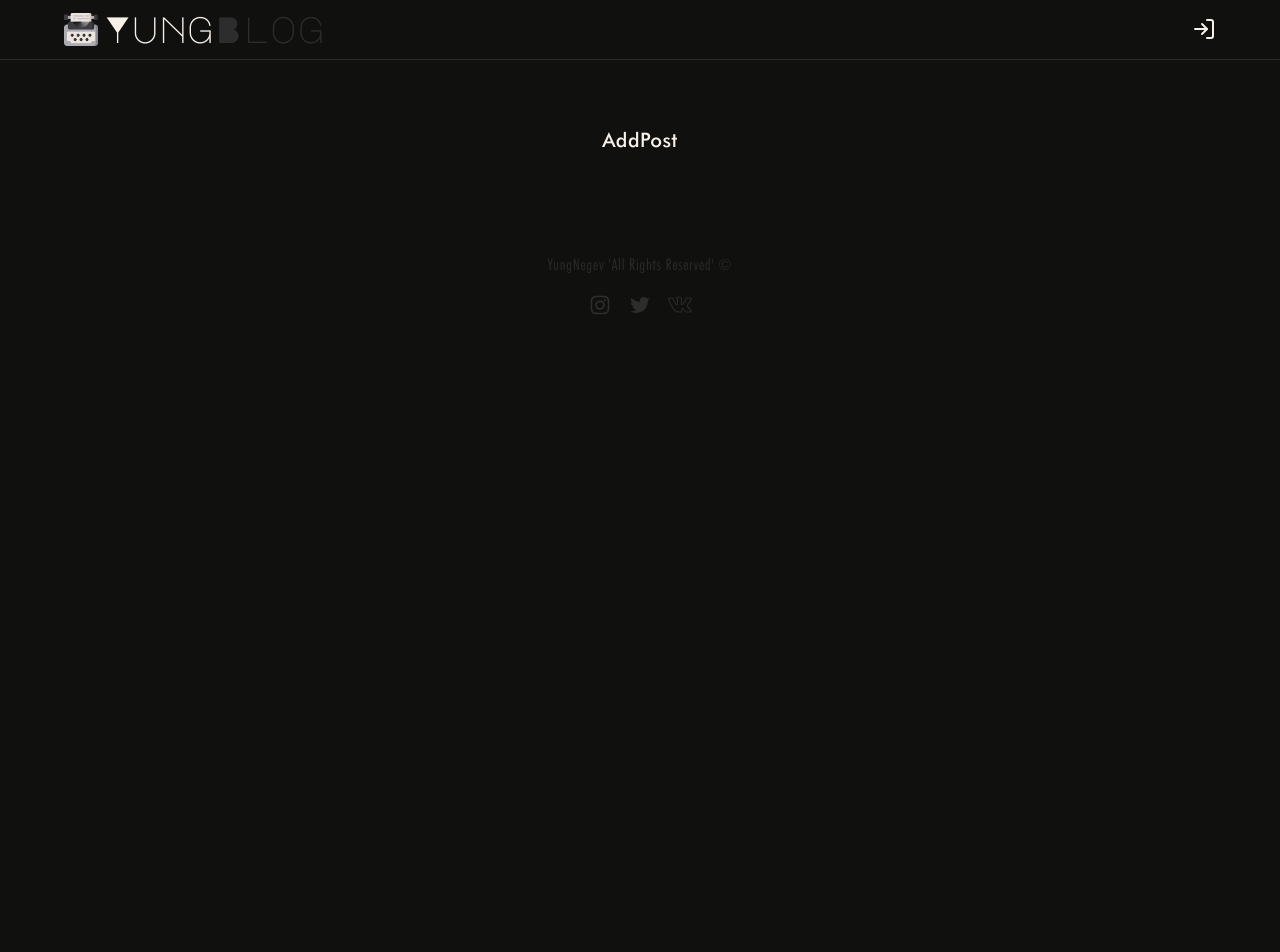
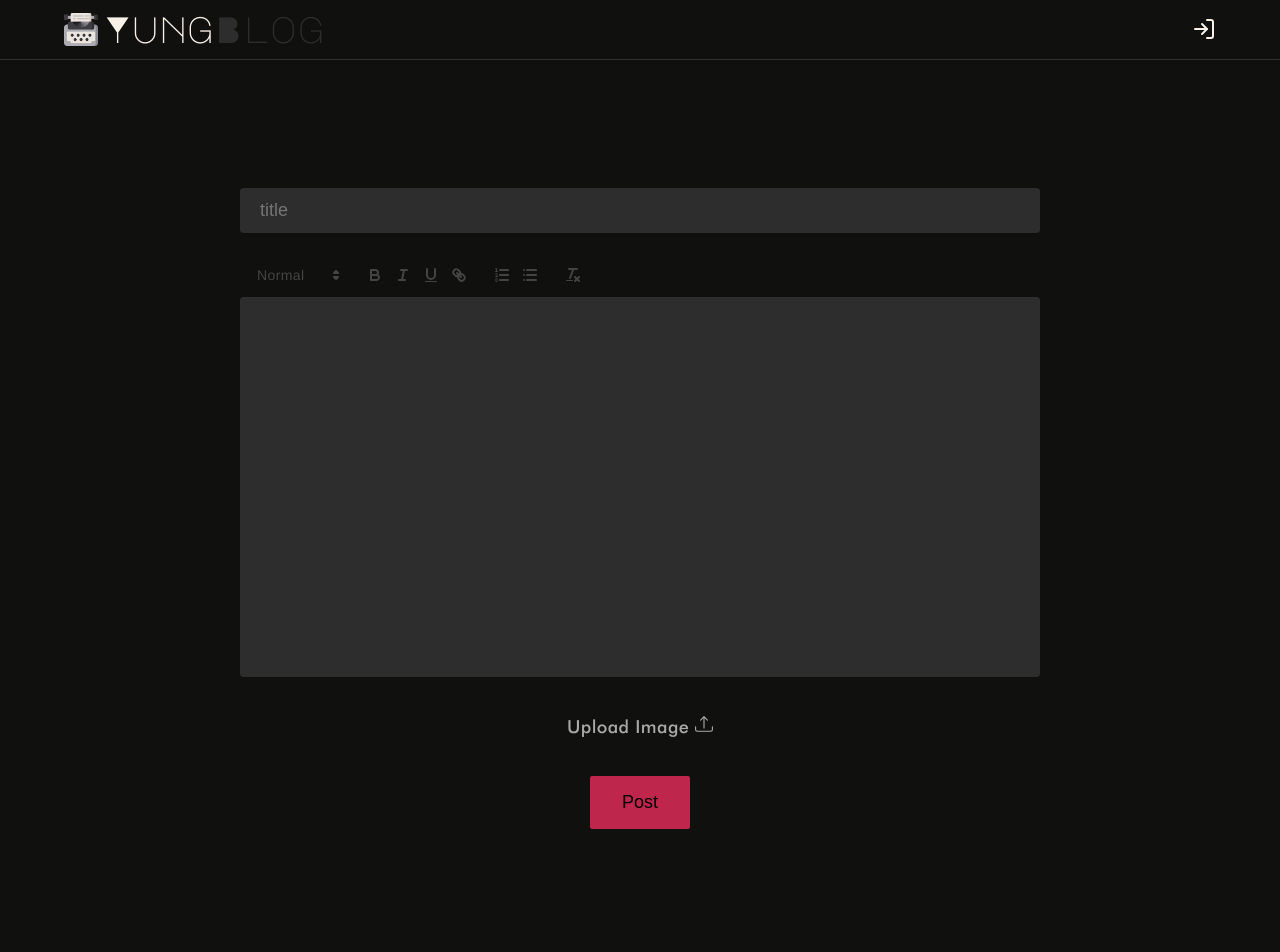
Before and after one commit to yungnegev/yung-blog, a React (Vite) app: page /add-post in a window 1280 px wide. Shown: the top 952 px of the page. Before the commit the page ends 800 px from the top, so only its background shows below. Built offline with nearby package versions, Linux system fonts and the light colour scheme; no server answers.

Commit message:
Add post functionality.

```diff
--- a/package.json
+++ b/package.json
@@ -15,6 +15,7 @@
     "react-dom": "^18.2.0",
     "react-hook-form": "^7.40.0",
     "react-icons": "^4.7.1",
+    "react-quill": "^2.0.0",
     "react-redux": "^8.0.5",
     "react-router-dom": "^6.4.5",
     "redux-logger": "^3.0.6",
--- a/src/components/Navbar.jsx
+++ b/src/components/Navbar.jsx
@@ -30,7 +30,7 @@ const Navbar = () => {
         {
           isAuth
               ? <div className='menu-isauth'><Link to='/add-post'><TfiWrite/></Link><div onClick={onClickLogout}><FiLogOut/></div></div>
-              : <Link clasName='login-link' to='/login'><FiLogIn /></Link>
+              : <Link className='login-link' to='/login'><FiLogIn /></Link>
         }
       </div>
     </nav>
--- a/src/components/PostSkeleton.jsx
+++ b/src/components/PostSkeleton.jsx
@@ -7,9 +7,16 @@ import { apiUrl } from '../utils/axios'
 
 
 const PostSkeleton = ({ imageUrl, user, title, viewsCount, createdAt, id, text }) => {
-  return (
+
+    const createMarkup = () => {
+        if (text){
+            return {__html: `${text}`}
+        }
+    }
+
+    return (
     <div className='post-wrapper'>
-        <div className='post-img'>
+        <div className='post-img' id='post-img'>
             <img src={ imageUrl ? apiUrl + imageUrl : '' } alt="" />
         </div>
         <div className='user'>
@@ -29,8 +36,7 @@ const PostSkeleton = ({ imageUrl, user, title, viewsCount, createdAt, id, text }
                 <AiOutlineEye/><span>{viewsCount ? viewsCount : ''}</span>
             </div>
         </div>
-        <div className='post-body'>
-            {text ? text : ''}
+        <div className='post-body' dangerouslySetInnerHTML={createMarkup()} >
         </div>
     </div>
   )
--- a/src/pages/AddPost.jsx
+++ b/src/pages/AddPost.jsx
@@ -1,8 +1,62 @@
-import React from 'react'
+import React, { useState } from 'react'
+import ReactQuill from 'react-quill'
+import 'react-quill/dist/quill.snow.css'
+import { BsUpload } from 'react-icons/bs'
+import { useDispatch } from 'react-redux'
+import { sendPost } from '../redux/slices/SendPost'
+import axios from '../utils/axios'
 
 const AddPost = () => {
+
+  const dispatch = useDispatch()
+  const [imageUrl, setImageUrl] = useState(null)
+  const [title, setTitle] = useState('')
+  const [text, setText] = useState('')
+
+  let postInput = {
+    title,
+    text,
+    imageUrl,
+  }
+
+  const handleChangeFile = async (event) => {
+    try {
+      const formData = new FormData()
+      let file = event.target.files[0]
+      console.log(file)
+      formData.append('image', file)
+      const { data } = await axios.post('/upload', formData)
+      setImageUrl(data.url)
+    } catch (error) {
+      console.warn(error)
+      alert('Error loading file.')
+    }
+  };
+
+
+  const onSend = () => {
+    dispatch(sendPost(postInput))
+  }
+
   return (
-    <div>AddPost</div>
+    <div className="add-page">
+      <div className="write-wrapper">
+        <div className='write'>
+
+          <div className="content">
+            <input type='text' value={title} onChange={(e) => setTitle(e.target.value)} placeholder='title' />
+            <div className="editorContainer">
+              <ReactQuill theme='snow' value={text} onChange={setText}/>
+            </div>
+          </div>
+          <div className="menu">
+            <input onChange={(e) => handleChangeFile(e)} type='file' id='file-upload' name='' style={{display:'none'}}/>
+            <label htmlFor='file-upload'>Upload Image <BsUpload/></label>
+            <button className='write-btn' onClick={onSend}>Post</button>
+          </div>
+        </div>
+      </div>
+    </div>
   )
 }
 
--- /dev/null
+++ b/src/redux/slices/SendPost.js
@@ -0,0 +1,37 @@
+import { createSlice, createAsyncThunk } from "@reduxjs/toolkit";
+import axiosInst from '../../utils/axios'
+
+export const sendPost = createAsyncThunk('sendPost/send', async (post) => {
+    let response = await axiosInst.post(`/posts`, post )
+    return response.data
+})
+
+
+const initialState = {
+    loading: false,
+    items: [],
+    error: null,
+}
+
+const sendPostSlice = createSlice({
+    name: 'sendPost',
+    initialState,
+    reducers: {},
+    extraReducers: builder => {
+        builder.addCase(sendPost.pending, state => {
+            state.loading = true
+        })
+        builder.addCase(sendPost.fulfilled, (state, action) => {
+            state.loading  = false
+            state.items = action.payload
+            state.error = ''
+        })
+        builder.addCase(sendPost.rejected, (state, action) => {
+            state.loading = false
+            state.items = []
+            state.error = action.error.message
+        })
+    }
+})
+
+export const sendPostReducer = sendPostSlice.reducer
--- a/src/styles/index.scss
+++ b/src/styles/index.scss
@@ -74,9 +74,9 @@ $color-red: #BE264C;
             display: flex;
             align-items: center;
             margin-left: 2rem;
-            gap: 0.4rem;
-            color: $text-color;
-            font-family: 'EB Garamond', serif;
+            gap: 0.6rem;
+            color: $color-red;
+            font-family: 'Futura Medium', serif;
             img {
                 width: 2.4rem;
                 height: 2.4rem;
@@ -87,7 +87,7 @@ $color-red: #BE264C;
             margin-left: 2rem;
             a {
                 text-decoration: none;
-                font-family: 'Bodoni Moda', serif;
+                font-family: $logo-font, serif;
                 color: $text-color;
                 &:hover {
                     color: $text-muted;
@@ -259,6 +259,9 @@ body {
             padding: 2rem;
             padding-top: 0;
         }
+        #post-img {
+            height: fit-content;
+        }
     }
 
     .login-page {
@@ -314,4 +317,93 @@ body {
             }
         }
     }
+    .add-page {
+        .write-wrapper {
+            display: flex;
+            justify-content: center;
+
+            .write {
+              display: flex;
+              flex-direction: column;
+              margin: 4rem 0;
+              gap: 2rem;
+              width: 800px;
+
+              .content {
+                display: flex;
+                flex-direction: column;
+                gap: 1rem;
+
+                .editorContainer {
+                  border-radius: 4px;
+                  height: 400px;
+                  .quill{
+                    height: 380px;
+                    .ql-container {
+                      border: none;
+                    }
+                    .ql-editor{
+                      font-size: 18px;
+                      border: none;
+                      background-color: $bg-ligther;
+                      border-radius: 4px;
+                      padding: 1.6rem 2rem;
+                    }
+                    .ql-toolbar {
+                      border: none;
+                    }
+                  }
+                }
+
+                input {
+                  background: $bg-ligther;
+                  font-family: 'Montserrat', sans-serif;
+                  font-size: 18px;
+                  padding: 12px 20px;
+                  outline: none;
+                  border: none;
+                  color: $text-color;
+                  border-radius: 4px;
+                }
+              }
+              .menu {
+                display: flex;
+                flex-direction: column;
+                justify-content: center;
+                align-items: center;
+                gap: 2rem;
+
+                label {
+                  margin-top: 2rem;
+                  font-size: 18px;
+                  font-weight: 500;
+                  color: $text-muted;
+                  cursor: pointer;
+                  &:hover {
+                    color: $color-red;
+                  }
+                }
+                .write-btn {
+                  background: $color-red;
+                  border: 2px solid $bg-color;
+                  font-size: 18px;
+                  font-family: 'Montserrat', sans-serif;
+                  padding: 1rem 2rem;
+                  border-radius: 4px;
+                  cursor: pointer;
+                  &:hover {
+                    border: solid 2px $color-red;
+                    background: $bg-color;
+                    color: $color-red;
+                  }
+                  &:active {
+                    border: solid 2px $text-color;
+                    background: $bg-color;
+                    color: $text-color;
+                  }
+                }
+              }
+            }
+          }
+    }
 }
```
Also changed, not shown: 1 other file (tests, documents, lock files or other folders).
